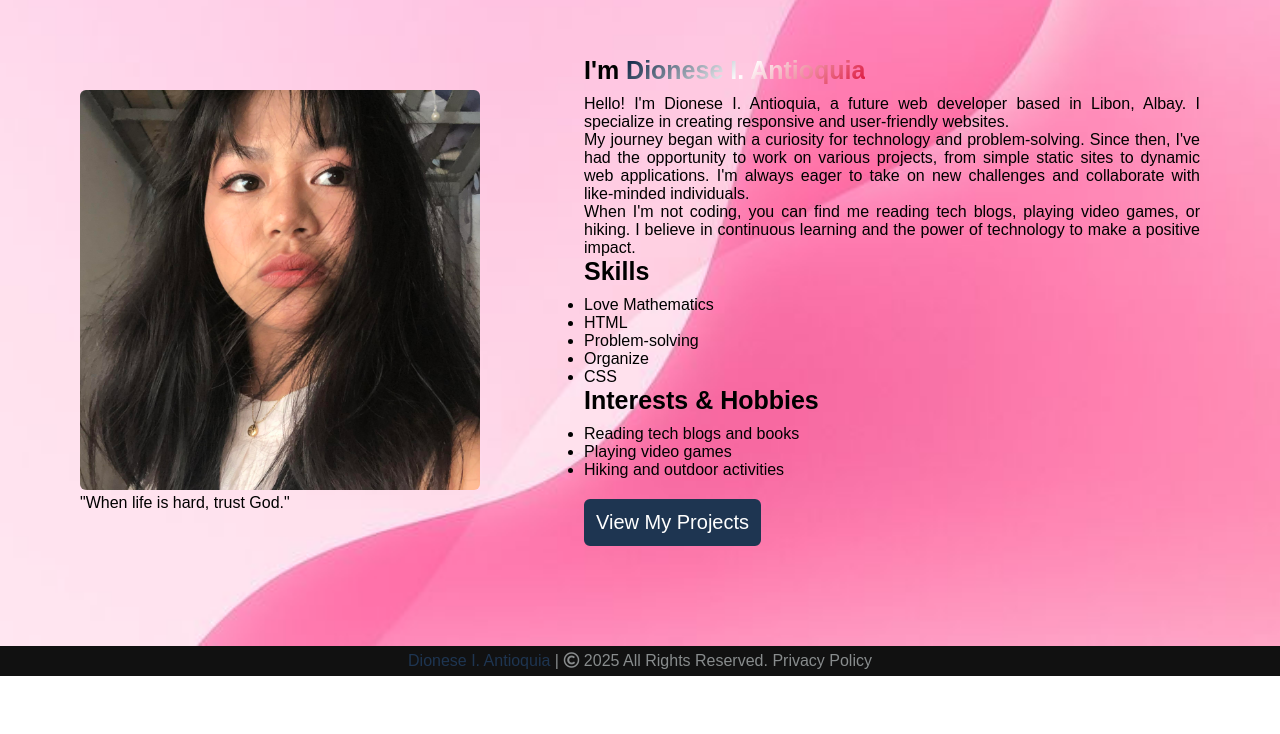
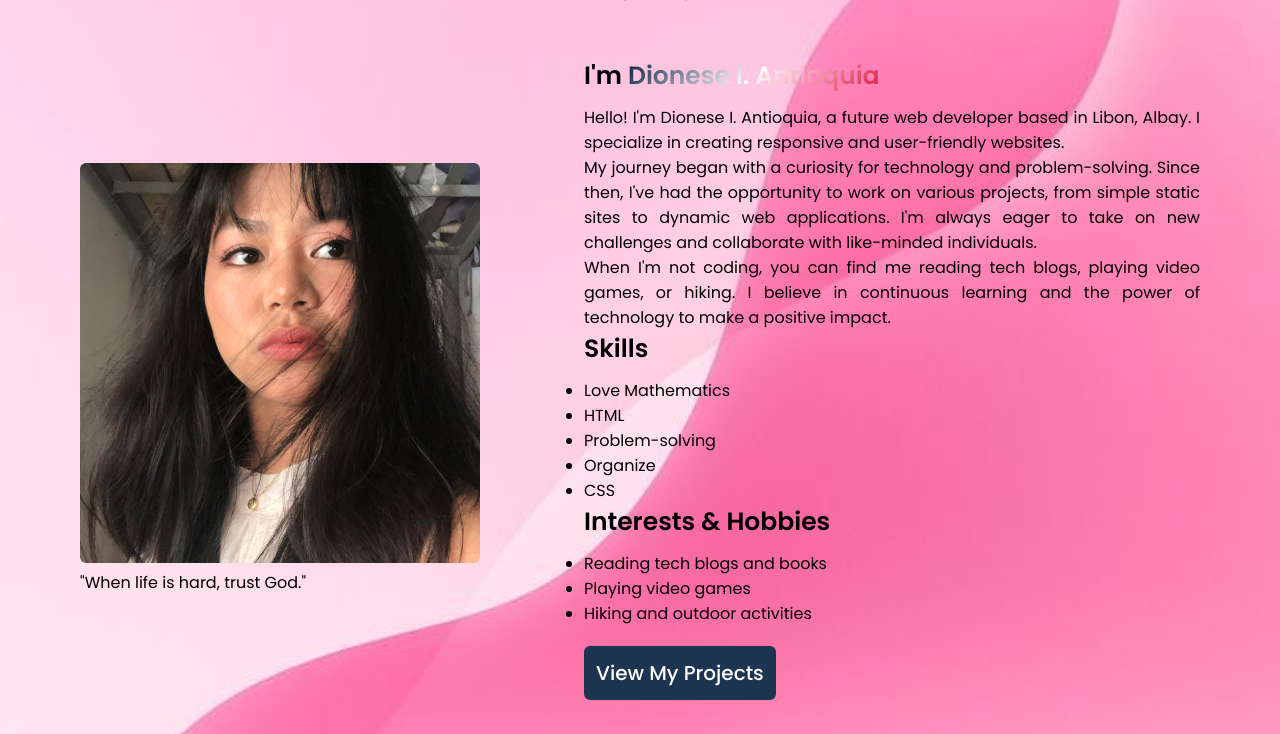
Before and after one commit to helpnissan/dionese, a plain HTML site: page about.html in a window 1280 px wide. Shown: the part 169-903 px from the top of the page. Before the commit the page ends 845 px from the top, so only its background shows below. Drawn offline with nearby package versions, Linux system fonts and the light colour scheme.

Commit message:
Updated source code

```diff
--- a/about.html
+++ b/about.html
@@ -6,7 +6,7 @@
   <title>About - Dionese's Portfolio</title>
   <link rel='stylesheet' href='https://cdnjs.cloudflare.com/ajax/libs/font-awesome/5.15.3/css/all.min.css'>
 <link rel='stylesheet' href='https://cdn.jsdelivr.net/npm/bootstrap-icons@1.8.2/font/bootstrap-icons.css'>
-<link rel='stylesheet' href='https://fonts.googleapis.com/css2?family=Comfortaa:wght@300;400;500;600;700&amp;family=Poppins:wght@100;300;400;500;600;700;800;900&amp;family=Ubuntu:wght@300;400;500;700&amp;display=swap"rel="stylesheet">
+<link rel='stylesheet' href='https://fonts.googleapis.com/css2?family=Comfortaa:wght@300;400;500;600;700&amp;family=Poppins:wght@100;300;400;500;600;700;800;900&amp;family=Ubuntu:wght@300;400;500;700&amp;display=swap'>
 <link rel='stylesheet' href='https://cdnjs.cloudflare.com/ajax/libs/OwlCarousel2/2.3.4/assets/owl.carousel.min.css'><link rel="stylesheet" href="css/styles.css">
 
 </head>
--- a/contact.html
+++ b/contact.html
@@ -6,7 +6,7 @@
   <title>Contact - Dionese's Portfolio</title>
   <link rel='stylesheet' href='https://cdnjs.cloudflare.com/ajax/libs/font-awesome/5.15.3/css/all.min.css'>
 <link rel='stylesheet' href='https://cdn.jsdelivr.net/npm/bootstrap-icons@1.8.2/font/bootstrap-icons.css'>
-<link rel='stylesheet' href='https://fonts.googleapis.com/css2?family=Comfortaa:wght@300;400;500;600;700&amp;family=Poppins:wght@100;300;400;500;600;700;800;900&amp;family=Ubuntu:wght@300;400;500;700&amp;display=swap"rel="stylesheet">
+<link rel='stylesheet' href='https://fonts.googleapis.com/css2?family=Comfortaa:wght@300;400;500;600;700&amp;family=Poppins:wght@100;300;400;500;600;700;800;900&amp;family=Ubuntu:wght@300;400;500;700&amp;display=swap'>
 <link rel='stylesheet' href='https://cdnjs.cloudflare.com/ajax/libs/OwlCarousel2/2.3.4/assets/owl.carousel.min.css'><link rel="stylesheet" href="css/styles.css">
 
 </head>
```
Also changed, not shown: index.html (+2 -2 lines), projects.html (+1 -1 lines), skills.html (+1 -1 lines).
